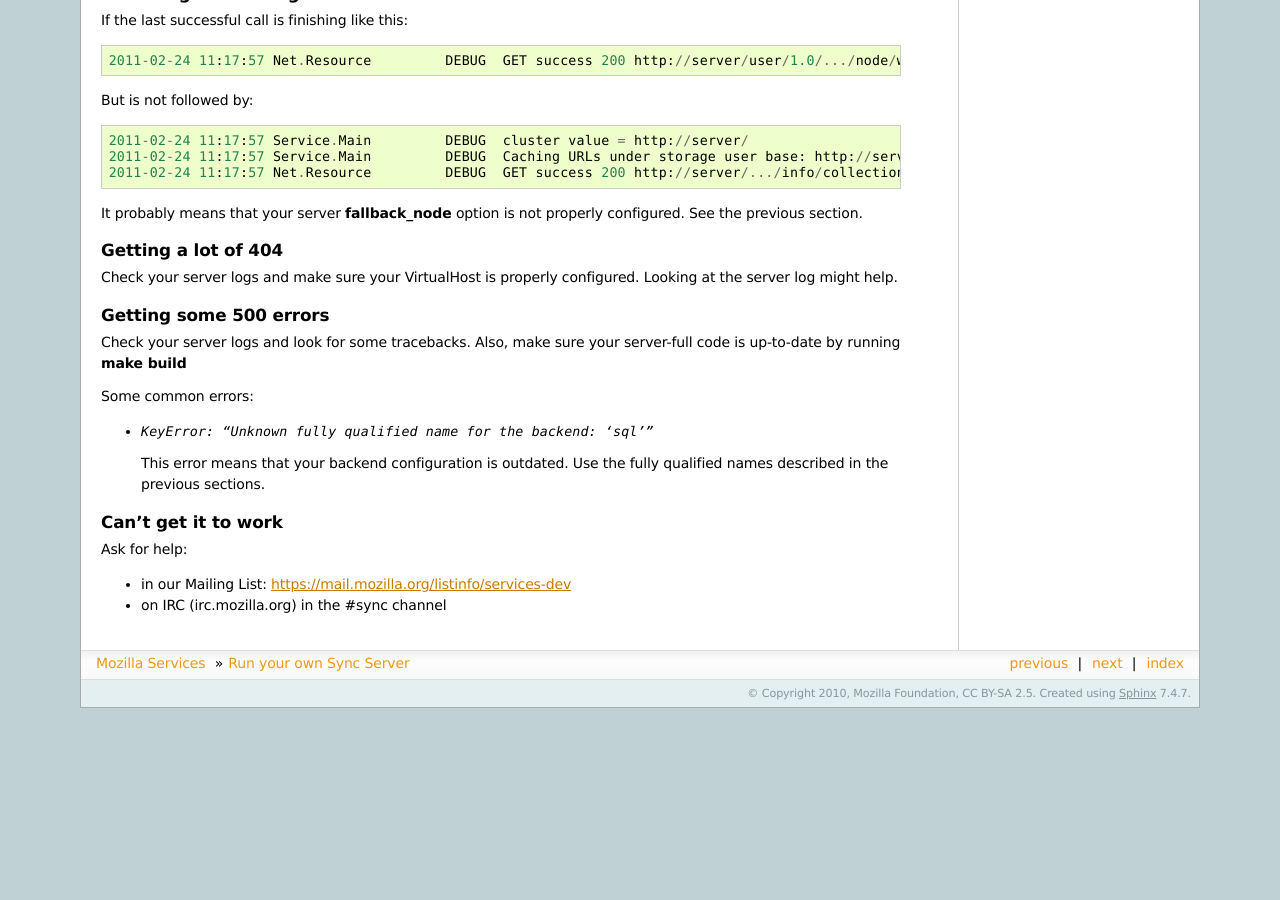
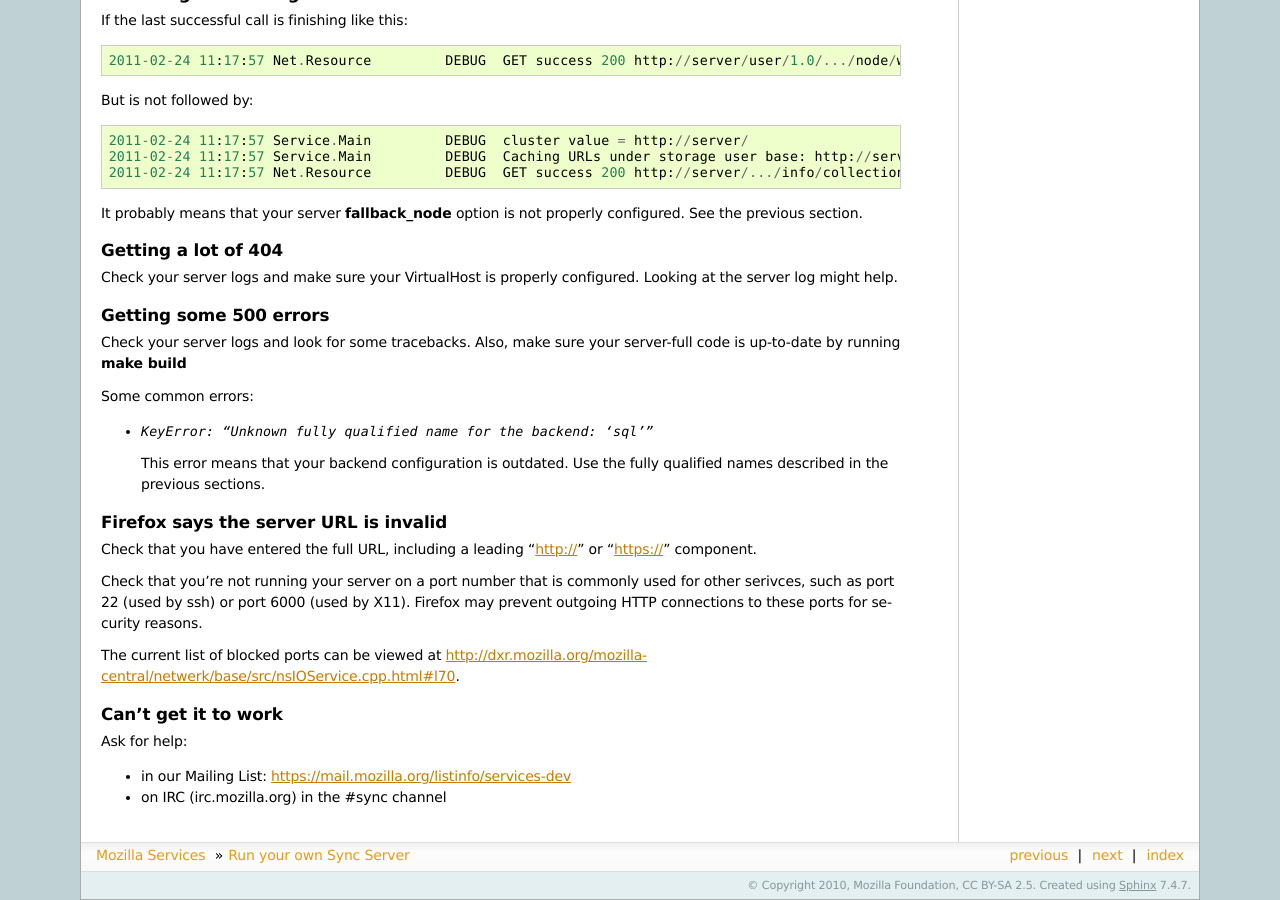
Before and after one commit to mozilla-services/docs, a Sphinx documentation site: the page built from source/howtos/run-sync.rst, in a window 1280 px wide and 900 px high, scrolled down 6018 px. Built offline with Sphinx 7.4.7, drawn with Linux system fonts in a browser that asks for light colours; the version number could not be read and is left out; before the commit the page ends 6726 px from its top, so only the background shows below that; some of the changed text lies outside the part shown.

Commit message:
Add run-your-own-sync troubleshooting section on blocked port numbers.

```diff
--- a/source/howtos/run-sync.rst
+++ b/source/howtos/run-sync.rst
@@ -418,6 +418,20 @@ Some common errors:
   fully qualified names described in the previous sections.
 
 
+Firefox says the server URL is invalid
+::::::::::::::::::::::::::::::::::::::
+
+Check that you have entered the full URL, including a leading "http://" or
+"https://" component.
+
+Check that you're not running your server on a port number that is commonly
+used for other serivces, such as port 22 (used by ssh) or port 6000 (used by
+X11).  Firefox may prevent outgoing HTTP connections to these ports for
+security reasons.
+
+The current list of blocked ports can be viewed at http://dxr.mozilla.org/mozilla-central/netwerk/base/src/nsIOService.cpp.html#l70.
+
+
 Can't get it to work
 ::::::::::::::::::::
 
```
